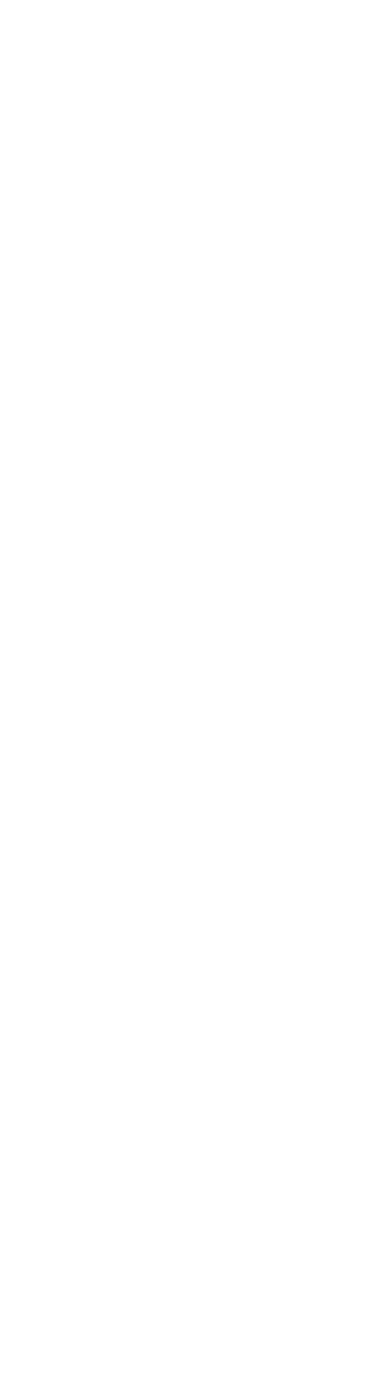
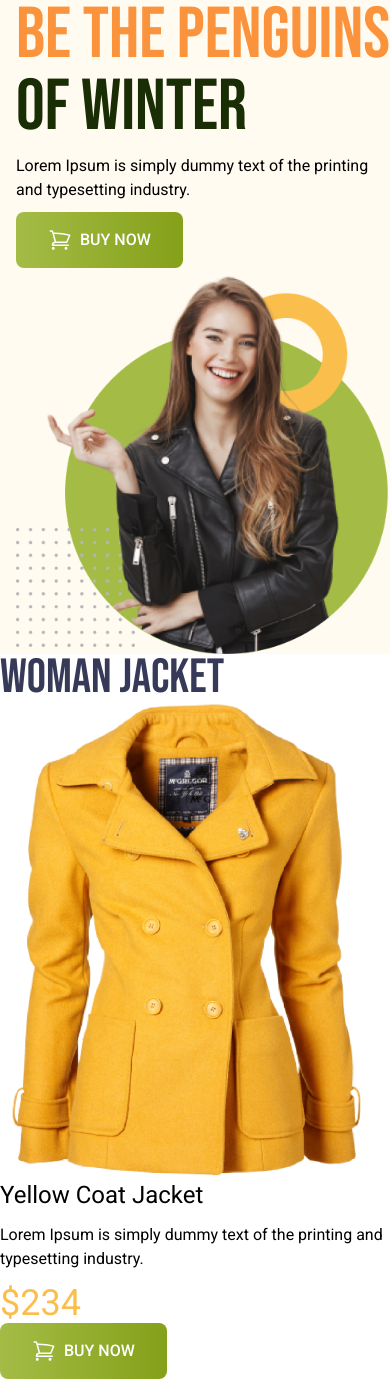
Before and after one commit to masudulalam/Penguin-Fashion-Project-With-Tailwind, a plain HTML site: page index.html in a window 390 px wide. Before the commit the page ends 844 px from the top, so only its background shows below. Drawn offline with nearby package versions, Linux system fonts and the light colour scheme.

Commit message:
added banner section

```diff
--- a/index.html
+++ b/index.html
@@ -1,14 +1,87 @@
 <!DOCTYPE html>
 <html lang="en">
+
 <head>
     <meta charset="UTF-8">
     <meta name="viewport" content="width=device-width, initial-scale=1.0">
     <title>Penguin Fashion </title>
     <script src="https://cdn.tailwindcss.com"></script>
+    <link rel="preconnect" href="https://fonts.googleapis.com">
+    <link rel="preconnect" href="https://fonts.gstatic.com" crossorigin>
+    <!-- Roboto and Bebas Neue google fonts -->
+    <link
+        href="https://fonts.googleapis.com/css2?family=Bebas+Neue&family=Roboto:ital,wght@0,100;0,300;0,400;0,500;0,700;0,900;1,100;1,300;1,400;1,500;1,700;1,900&display=swap"
+        rel="stylesheet">
+    <style>
+        .font-roboto {
+            font-family: "Roboto", sans-serif;
+        }
+
+        .font-bebas-neue {
+            font-family: "Bebas Neue", sans-serif;
+        }
+    </style>
 </head>
-<body>
-    <header></header>
-    <main></main>
+
+<body class="font-roboto">
+    <header class="bg-[#FFFBF0] pl-4">
+        <!-- nav section -->
+        <nav>
+
+        </nav>
+        <!-- banner section -->
+        <div class="md:flex md:items-center md: justify-around">
+            <!-- banner text part -->
+            <div>
+                <h1 class="text-7xl uppercase font-bebas-neue"><span class="text-orange-400">Be the Penguins</span><br>
+                    <span class="text-lime-950">of Winter</span>
+                </h1>
+                <p class="my-2.5">Lorem Ipsum is simply dummy text of the printing
+                    and typesetting industry.</p>
+                <button
+                    class="bg-green-200 py-4 px-8 rounded-lg text-white font-medium flex items-center gap-2 bg-gradient-to-r from-[#A4BC46] to-[#85A019]">
+                    <svg xmlns="http://www.w3.org/2000/svg" fill="none" viewBox="0 0 24 24" stroke-width="1.5"
+                        stroke="currentColor" class="size-6 inline">
+                        <path stroke-linecap="round" stroke-linejoin="round"
+                            d="M2.25 3h1.386c.51 0 .955.343 1.087.835l.383 1.437M7.5 14.25a3 3 0 0 0-3 3h15.75m-12.75-3h11.218c1.121-2.3 2.1-4.684 2.924-7.138a60.114 60.114 0 0 0-16.536-1.84M7.5 14.25 5.106 5.272M6 20.25a.75.75 0 1 1-1.5 0 .75.75 0 0 1 1.5 0Zm12.75 0a.75.75 0 1 1-1.5 0 .75.75 0 0 1 1.5 0Z" />
+                    </svg>
+                    BUY NOW
+                </button>
+            </div>
+            <!-- banner image part -->
+            <div>
+                <img src="./images/model.png" alt="banner image">
+            </div>
+        </div>
+    </header>
+    <main>
+        <!-- woman jacket section -->
+        <section>
+            <h3 class="uppercase font-bebas-neue text-5xl text-[#363958]">Woman Jacket</h3>
+            <!-- jacket card container -->
+            <div>
+                <!-- jacket card -->
+                <div>
+                    <img src="./images/jacket-1.png" alt="jacket image">
+                    <h4 class="text-2xl">Yellow Coat Jacket</h4>
+                    <p class="my-3">Lorem Ipsum is simply dummy text of the printing and typesetting industry.</p>
+                    <div>
+                        <h2 class="text-4xl text-[#FABE4C]">$234</h2>
+                        <button
+                            class="bg-green-200 py-4 px-8 rounded-lg text-white font-medium flex items-center gap-2 bg-gradient-to-r from-[#A4BC46] to-[#85A019]">
+                            <svg xmlns="http://www.w3.org/2000/svg" fill="none" viewBox="0 0 24 24" stroke-width="1.5"
+                                stroke="currentColor" class="size-6 inline">
+                                <path stroke-linecap="round" stroke-linejoin="round"
+                                    d="M2.25 3h1.386c.51 0 .955.343 1.087.835l.383 1.437M7.5 14.25a3 3 0 0 0-3 3h15.75m-12.75-3h11.218c1.121-2.3 2.1-4.684 2.924-7.138a60.114 60.114 0 0 0-16.536-1.84M7.5 14.25 5.106 5.272M6 20.25a.75.75 0 1 1-1.5 0 .75.75 0 0 1 1.5 0Zm12.75 0a.75.75 0 1 1-1.5 0 .75.75 0 0 1 1.5 0Z" />
+                            </svg>
+                            BUY NOW
+                        </button>
+                    </div>
+                </div>
+            </div>
+        </section>
+    </main>
     <footer></footer>
 </body>
+
 </html>
```
Also changed, not shown: tailwind.config.js (added, +8 -0 lines).
